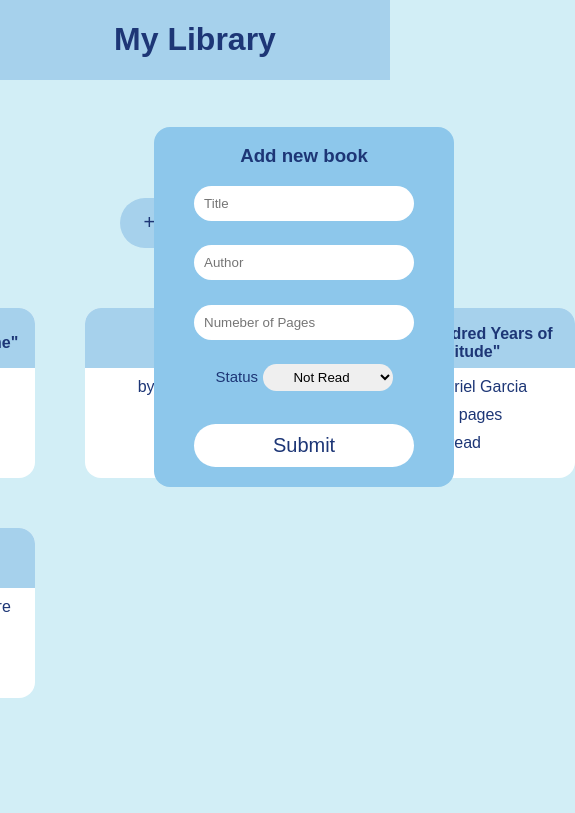
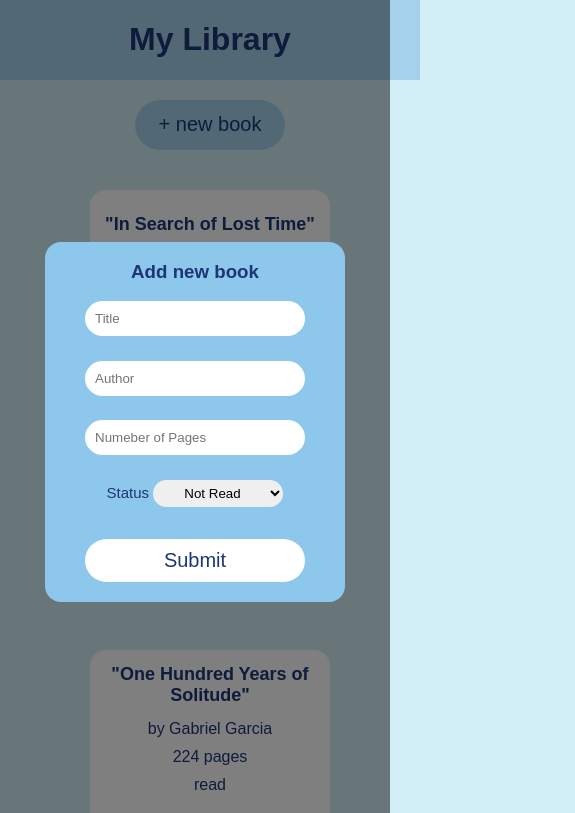
Before and after one commit to thanhtrucphan136/Library-Project, a plain HTML site: page index.html in a window 390 px wide. Both pictures are taken after a click on the button "+ new book". Shown: the top 813 px of the page, 575 px wide, since content can reach past the window. Drawn offline with Linux system fonts and the light colour scheme.

Commit message:
add overlay when add book form pop up and fix responsive page

```diff
--- a/index.html
+++ b/index.html
@@ -12,7 +12,6 @@
     <header>
         <h1>My Library</h1>
     </header>
-    <div class="main-container">
     <div class="popup" id="popup">
         <form>
             <h3>Add new book</h3>
@@ -38,11 +37,11 @@
             </div>
         </form>
     </div>
+    <div class="main-container">
         <button id="add-btn">+ new book</button>
-        <div class="main-content">
         <div id="book-display"></div>
     </div>
-    </div>
+    <div id="overlay" class="overlay"></div>
     <footer>by truc</footer>
 
 </body>
--- a/script.js
+++ b/script.js
@@ -51,9 +51,10 @@ displayBook();
 
 const addBtn = document.getElementById('add-btn');
 addBtn.addEventListener('click', openPopup);
+const overLay = document.getElementById('overlay');
 
 function openPopup(){
     const popup = document.getElementById('popup');
     popup.classList.add('popup-open');
-    console.log('clicked');
+    overLay.classList.add('overlay-active');
 }
--- a/style.css
+++ b/style.css
@@ -1,12 +1,11 @@
 body{
-    display: flex;
-    flex-direction: column;
-    justify-content: space-between;
     min-height: 100vh;
     align-items: center;
     background-color: rgb(210, 238, 246);
     margin: 0;
     font-family: sans-serif;
+    display: grid;
+    grid-template-rows: auto auto 1fr;
 }
 header{
     color: rgb(29, 54, 118);
@@ -24,27 +23,42 @@ header{
     height: 50px;
     font-size: 20px;
     cursor: pointer;
+    margin-top: 20px;
 }
 #add-btn:hover{
     background-color: rgb(141, 199, 235);
 }
 .popup{
-    position: absolute;
+    position: fixed;
+    z-index: 1;
     background-color: rgb(141, 199, 235);
     top: 0%;
-    left: 0%;
+    left: 50%;
+    transform: translate(-50%, -50%) scale(0.1);
     border-radius: 1em;
     width: 300px;
     height: 360px;
-    transform: scale(0.1);
     visibility: hidden;
+    text-align: center;
+    transition: 0.3s ease-in-out;
 }
 .popup-open{
-    position: absolute;
-    top: 15%;
-    left: 39.5%;
-    transform: scale(1);
+    top: 50%;
+    left: 50%;
+    transform: translate(-50%, -50%) scale(1);
     visibility: visible;
+}
+.overlay{
+    position: fixed;
+    top: 0;
+    left: 0;
+    display: none;
+    width: 100%;
+    height: 100%;
+    background-color: rgba(0, 0, 0, 0.5);
+}
+.overlay-active{
+    display: block;
 }
 form{
     display: grid;
@@ -89,27 +103,27 @@ label{
 }
 #book-display{
     display: grid;
-    grid-template-columns: 1fr 1fr 1fr;
+    grid-template-columns: repeat(auto-fit, minmax(220px,1fr));
+    grid-auto-rows: 180px;
     gap: 50px;
-    margin-top: 60px;
+    margin: 40px 100px;
 }
 .card{
     background-color: #fff;
     color: rgb(29, 54, 118);
     border-radius: 1em;
-    width: 220px;
-    height: 170px;
     display: flex;
     flex-direction: column;
     justify-content: flex-start;
     align-items: center;
     gap: 10px;
+    margin: 0 -10px;
 }
+
 .card div:first-child{
-    background-color: rgb(166, 209, 236);
     width: 220px;
     height: 50px;
-    border-radius: 1em 1em 0 0;
+    font-size: 18px;
     padding-top: 10px;
     display: flex;
     justify-content: center;
@@ -125,4 +139,5 @@ footer{
    width: 100%;
    text-align: center;
    padding: 5px 0;
+   align-self: end;
 }
```
Lines whose indentation alone changed are shown as unchanged.
